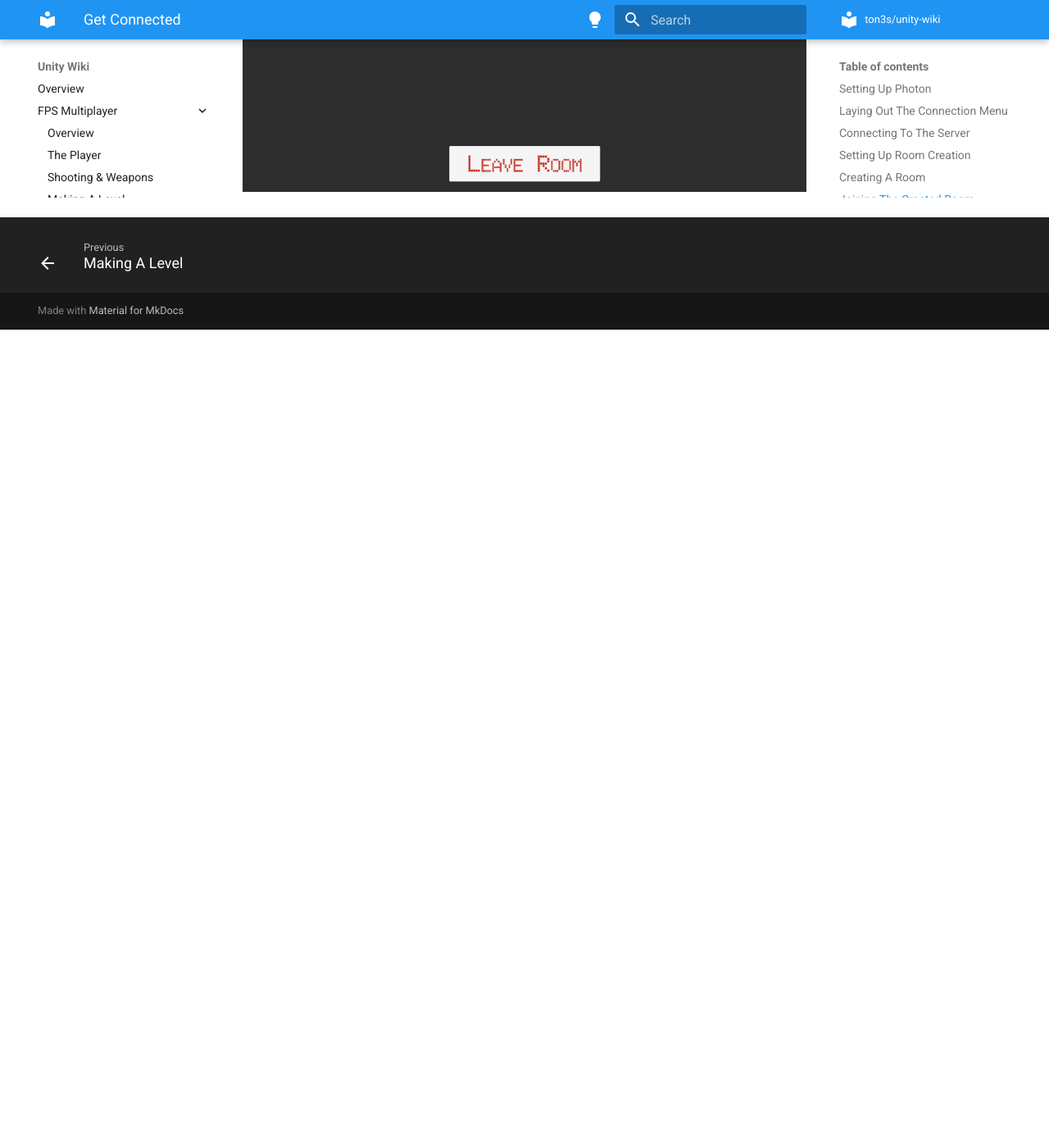
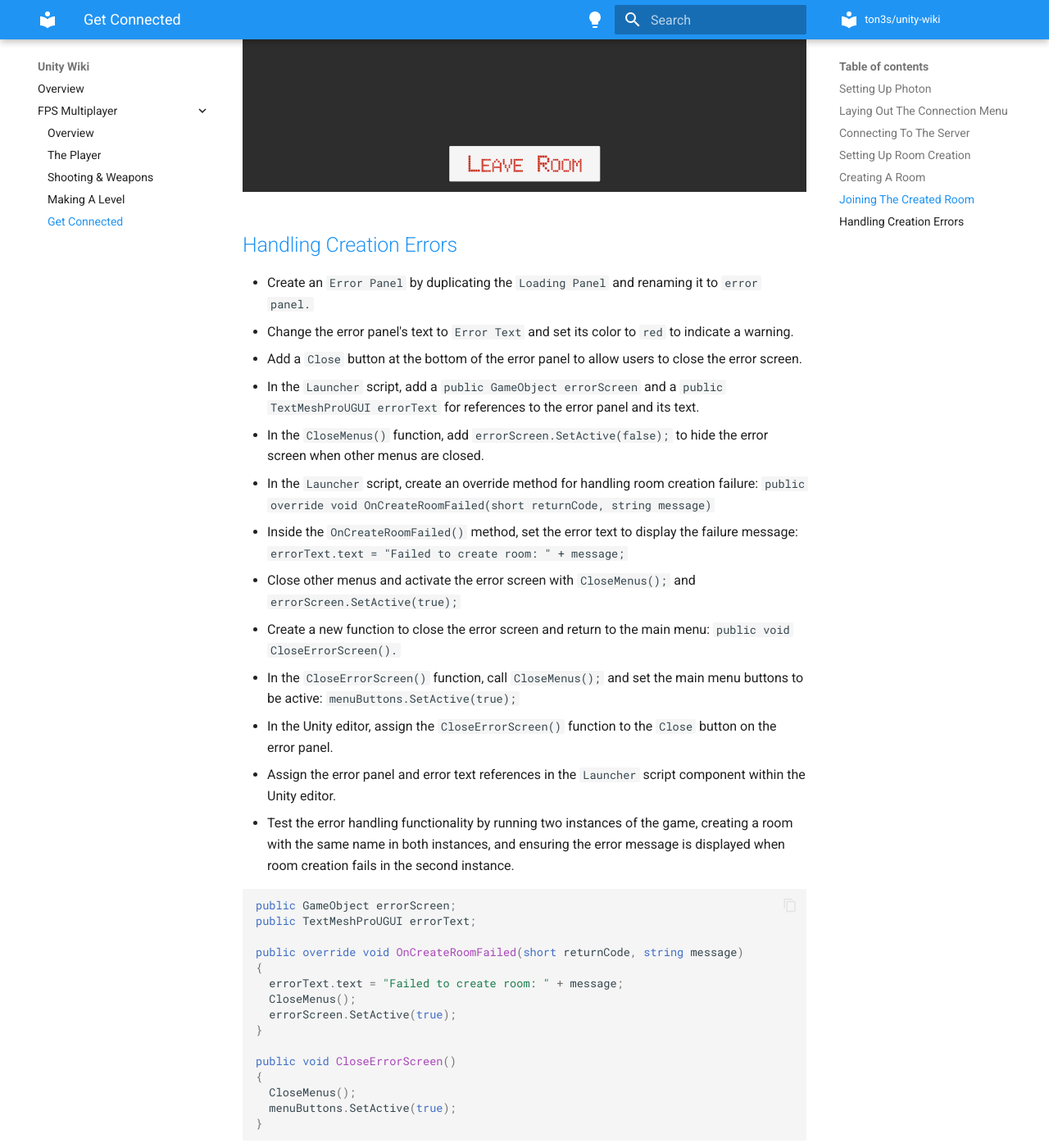
Before and after one commit to ton3s/unity-wiki, an MkDocs documentation site: the page built from docs/fps-multiplayer/get-connected.md, in a window 1280 px wide and 1400 px high, scrolled down 6611 px. Shown: the whole window at 82% size. Built offline with MkDocs 1.6.1 and Material for MkDocs 9.7.7, drawn with Linux system fonts in a browser that asks for light colours; before the commit the page ends 7013 px from its top, so only the background shows below that.

Commit message:
Add video 38

````diff
--- a/docs/fps-multiplayer/get-connected.md
+++ b/docs/fps-multiplayer/get-connected.md
@@ -197,3 +197,39 @@ public override void OnJoinedRoom()
 ```
 
 ![My Room](images/my-room.png)
+
+## [Handling Creation Errors](https://www.udemy.com/course/unity-online-multiplayer/learn/lecture/25987978#questions)
+
+- Create an `Error Panel` by duplicating the `Loading Panel` and renaming it to `error panel.`
+- Change the error panel's text to `Error Text` and set its color to `red` to indicate a warning.
+- Add a `Close` button at the bottom of the error panel to allow users to close the error screen.
+- In the `Launcher` script, add a `public GameObject errorScreen` and a `public TextMeshProUGUI errorText` for references to the error panel and its text.
+- In the `CloseMenus()` function, add `errorScreen.SetActive(false);` to hide the error screen when other menus are closed.
+- In the `Launcher` script, create an override method for handling room creation failure: `public override void OnCreateRoomFailed(short returnCode, string message)`
+- Inside the `OnCreateRoomFailed()` method, set the error text to display the failure message: `errorText.text = "Failed to create room: " + message;`
+- Close other menus and activate the error screen with `CloseMenus();` and `errorScreen.SetActive(true);`
+- Create a new function to close the error screen and return to the main menu: `public void CloseErrorScreen().`
+- In the `CloseErrorScreen()` function, call `CloseMenus();` and set the main menu buttons to be active: `menuButtons.SetActive(true);`
+- In the Unity editor, assign the `CloseErrorScreen()` function to the `Close` button on the error panel.
+- Assign the error panel and error text references in the `Launcher` script component within the Unity editor.
+- Test the error handling functionality by running two instances of the game, creating a room with the same name in both instances, and ensuring the error message is displayed when room creation fails in the second instance.
+
+```cs
+public GameObject errorScreen;
+public TextMeshProUGUI errorText;
+
+public override void OnCreateRoomFailed(short returnCode, string message)
+{
+  errorText.text = "Failed to create room: " + message;
+  CloseMenus();
+  errorScreen.SetActive(true);
+}
+
+public void CloseErrorScreen()
+{
+  CloseMenus();
+  menuButtons.SetActive(true);
+}
+```
+
+![My Room](images/same-room-error.png)
````
Also changed, not shown: docs/fps-multiplayer/images/same-room-error.png (added).
